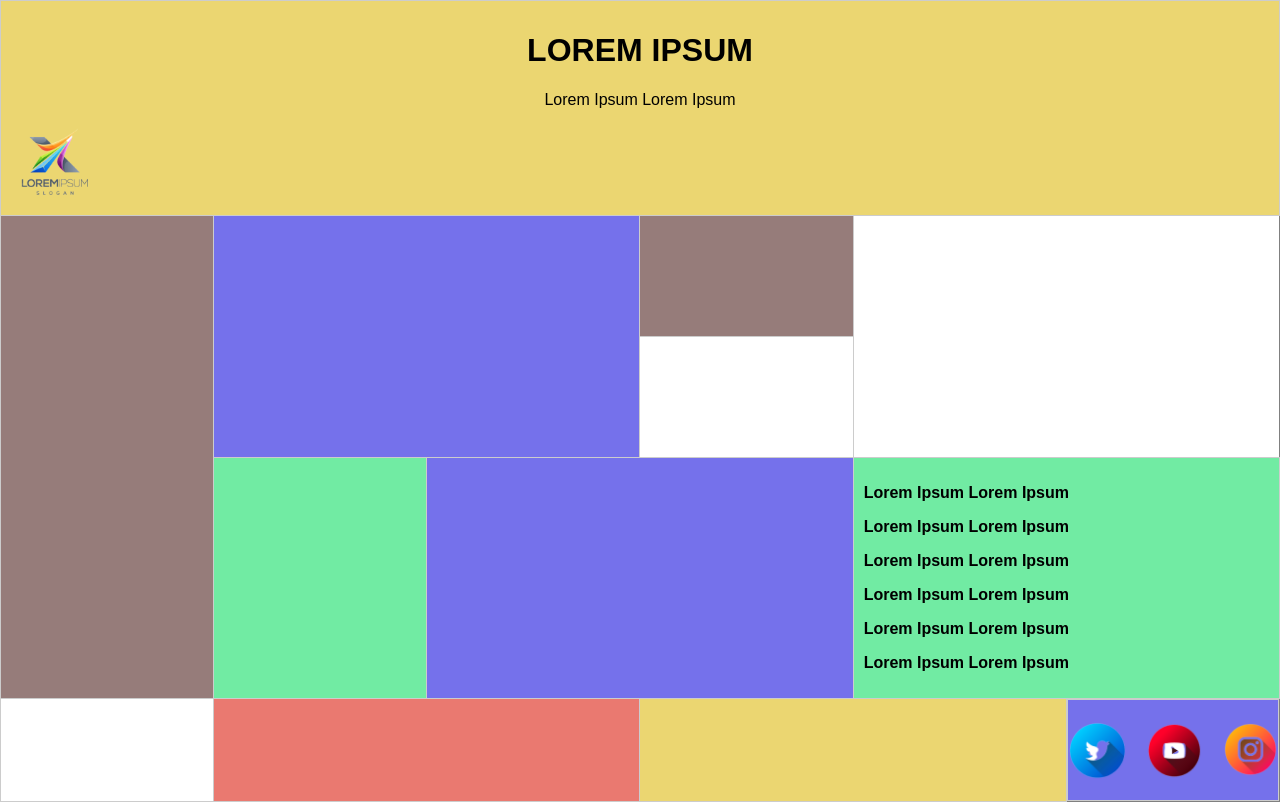
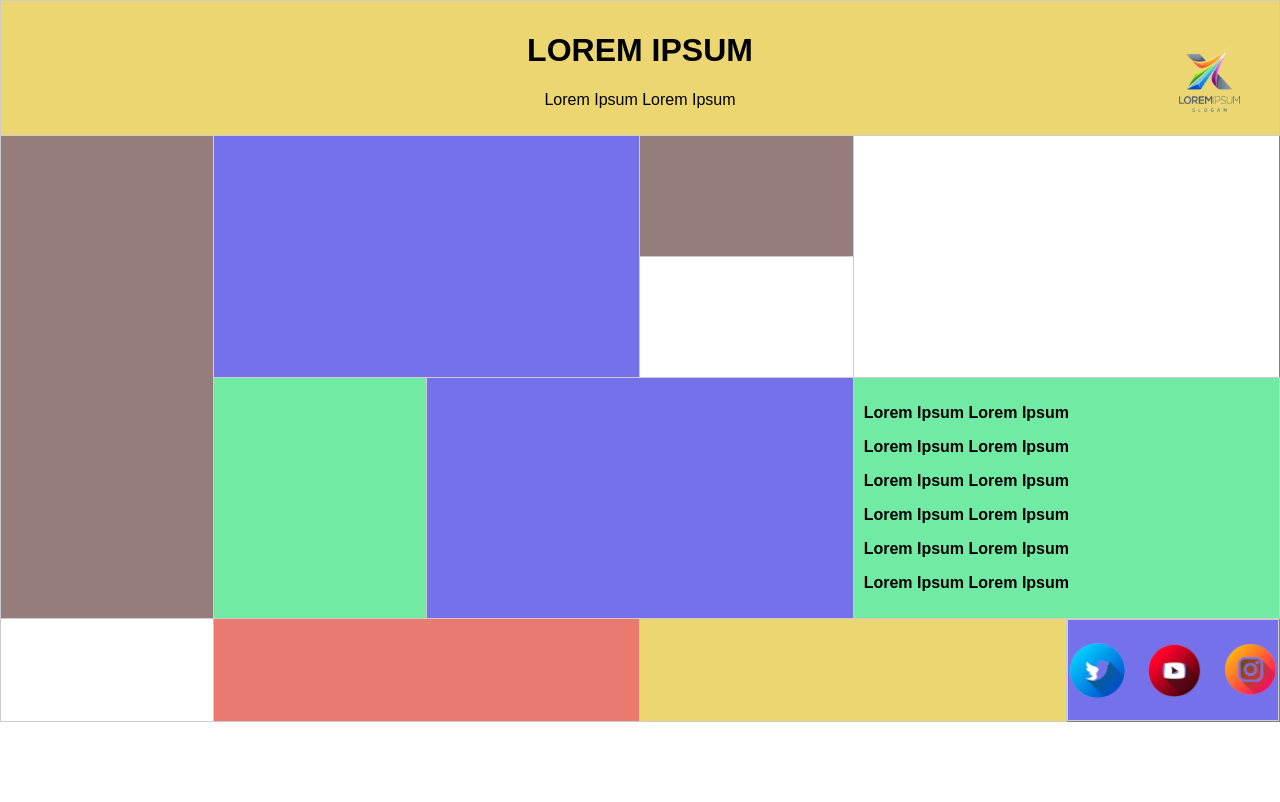
Before and after one commit to Bernardpxl/n, a plain HTML site: page index.html in a window 1280 px wide. Drawn offline with Linux system fonts and the light colour scheme.

Commit message:
Update style.css

```diff
--- a/style.css
+++ b/style.css
@@ -26,10 +26,10 @@ td {
 }
 
 .header-content img {
-  display: flex;
-  justify-content: center;
-  align-items: center;
-  gap: 15px;
+  position: absolute;
+  top: 10px;
+  right: 20px;
+  width: 80px;
 }
 
 .texto{
```
